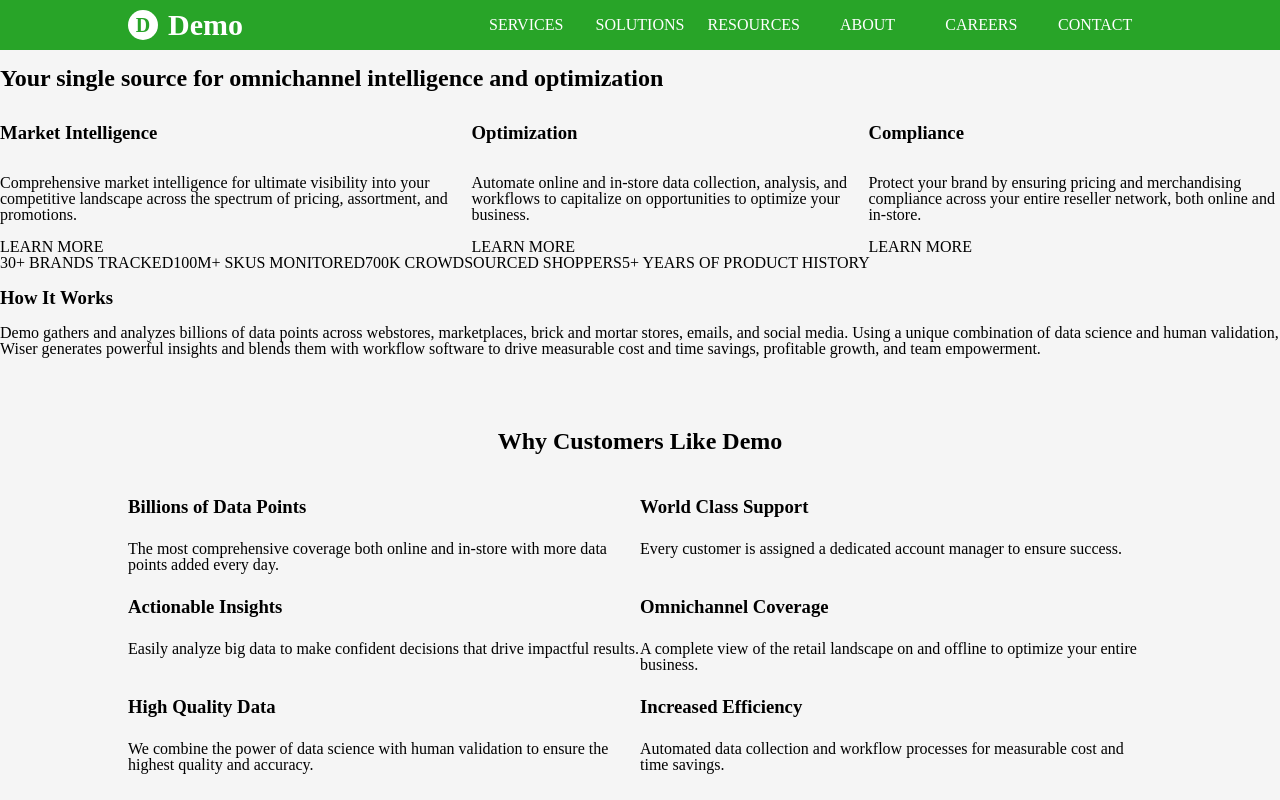
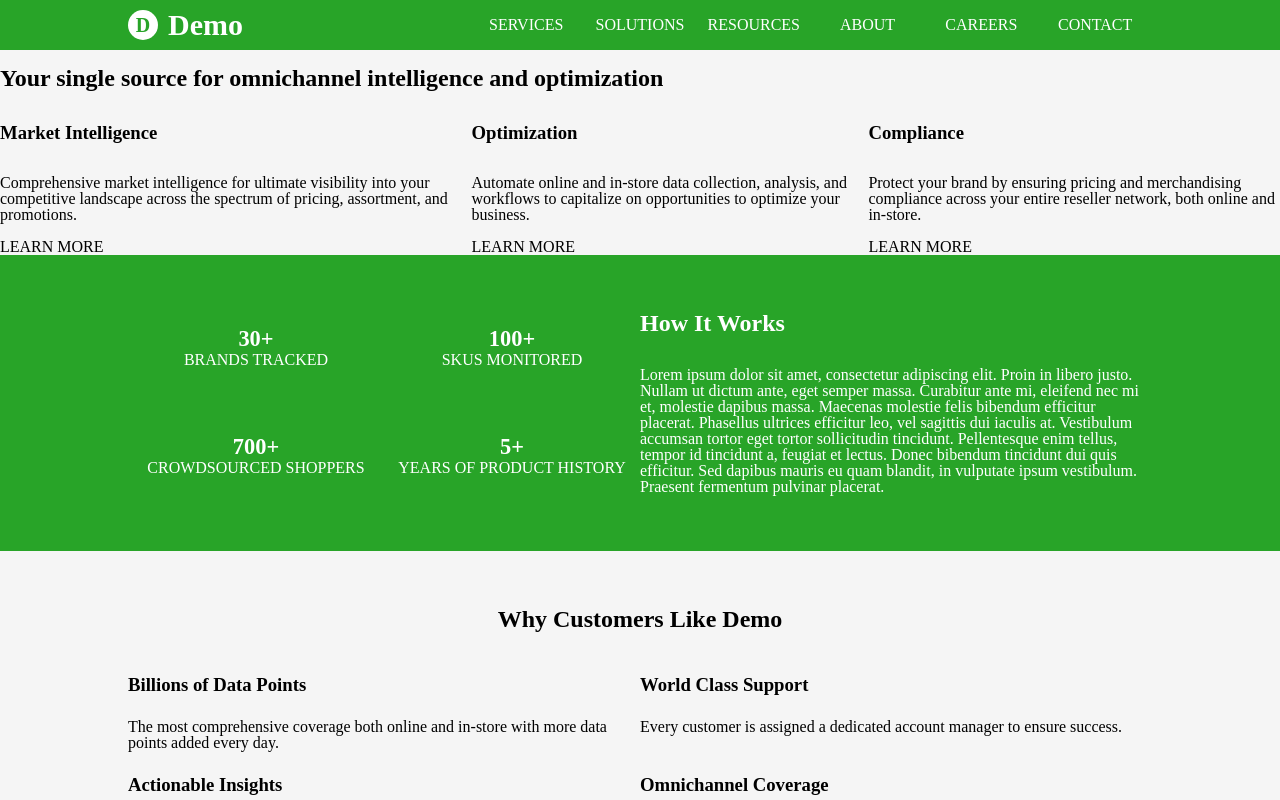
Before and after one commit to Vccentric/Responsive-Designs, a React app: page / in a window 1280 px wide. Shown: the top 800 px of the page. Built offline with nearby package versions, Linux system fonts and the light colour scheme.

Commit message:
Updated to the layout and CSS of the 'HowItWorksSection' component.

```diff
--- a/src/design-1/components/HowItWorksSection.js
+++ b/src/design-1/components/HowItWorksSection.js
@@ -3,15 +3,29 @@ import React from "react";
 const HowItWorksSection = () => {
     return (
         <div id="how-it-works-section">
-            <ul className="container how-it-works-points">
-                <li className="point">30+ BRANDS TRACKED</li>
-                <li className="point">100M+ SKUS MONITORED</li>
-                <li className="point">700K CROWDSOURCED SHOPPERS</li>
-                <li className="point">5+ YEARS OF PRODUCT HISTORY</li>
-            </ul>
-            <div className="">
-                <h3 className="title">How It Works</h3>
-                <p className="description">Demo gathers and analyzes billions of data points across webstores, marketplaces, brick and mortar stores, emails, and social media. Using a unique combination of data science and human validation, Wiser generates powerful insights and blends them with workflow software to drive measurable cost and time savings, profitable growth, and team empowerment.</p>
+            <div className="container max row">
+                <ul className="container row how-it-works-points">
+                    <li className="point">
+                        <span className="num">30+</span>
+                        <span>BRANDS TRACKED</span>
+                    </li>
+                    <li className="point">
+                        <span className="num">100+</span>
+                        <span>SKUS MONITORED</span>
+                    </li>
+                    <li className="point">
+                        <span className="num">700+</span>
+                        <span>CROWDSOURCED SHOPPERS</span>
+                    </li>
+                    <li className="point">
+                        <span className="num">5+</span>
+                        <span>YEARS OF PRODUCT HISTORY</span>
+                    </li>
+                </ul>
+                <div className="container column how-it-works-info">
+                    <h2 className="title">How It Works</h2>
+                    <p className="description">Lorem ipsum dolor sit amet, consectetur adipiscing elit. Proin in libero justo. Nullam ut dictum ante, eget semper massa. Curabitur ante mi, eleifend nec mi et, molestie dapibus massa. Maecenas molestie felis bibendum efficitur placerat. Phasellus ultrices efficitur leo, vel sagittis dui iaculis at. Vestibulum accumsan tortor eget tortor sollicitudin tincidunt. Pellentesque enim tellus, tempor id tincidunt a, feugiat et lectus. Donec bibendum tincidunt dui quis efficitur. Sed dapibus mauris eu quam blandit, in vulputate ipsum vestibulum. Praesent fermentum pulvinar placerat.</p>
+                </div>
             </div>
         </div>
     );
--- a/src/design-1/css/styles.css
+++ b/src/design-1/css/styles.css
@@ -118,7 +118,38 @@ button {
 /* ===== How It Works Section ===== */
 
 #how-it-works-section {
+    background-color: #28a428;
+    color: white;
+    padding: 40px 0;
+}
 
+#how-it-works-section .how-it-works-points {
+    display: flex;
+    flex-direction: row;
+    flex-wrap: wrap;
+    flex: 1;
+    align-items: center;
+}
+
+#how-it-works-section .how-it-works-points .point {
+    flex: 1;
+    flex-basis: 50%;
+    width: 50%;
+    display: flex;
+    flex-direction: column;
+    text-align: center;
+}
+
+#how-it-works-section .how-it-works-points .point .num {
+    font-weight: bold;
+    font-size: 1.4em;
+    margin-bottom: 5px;
+}
+
+#how-it-works-section .how-it-works-info {
+    display: flex;
+    flex-direction: column;
+    flex: 1;
 }
 
 /* ===== Customers Likes Section ===== */
```
